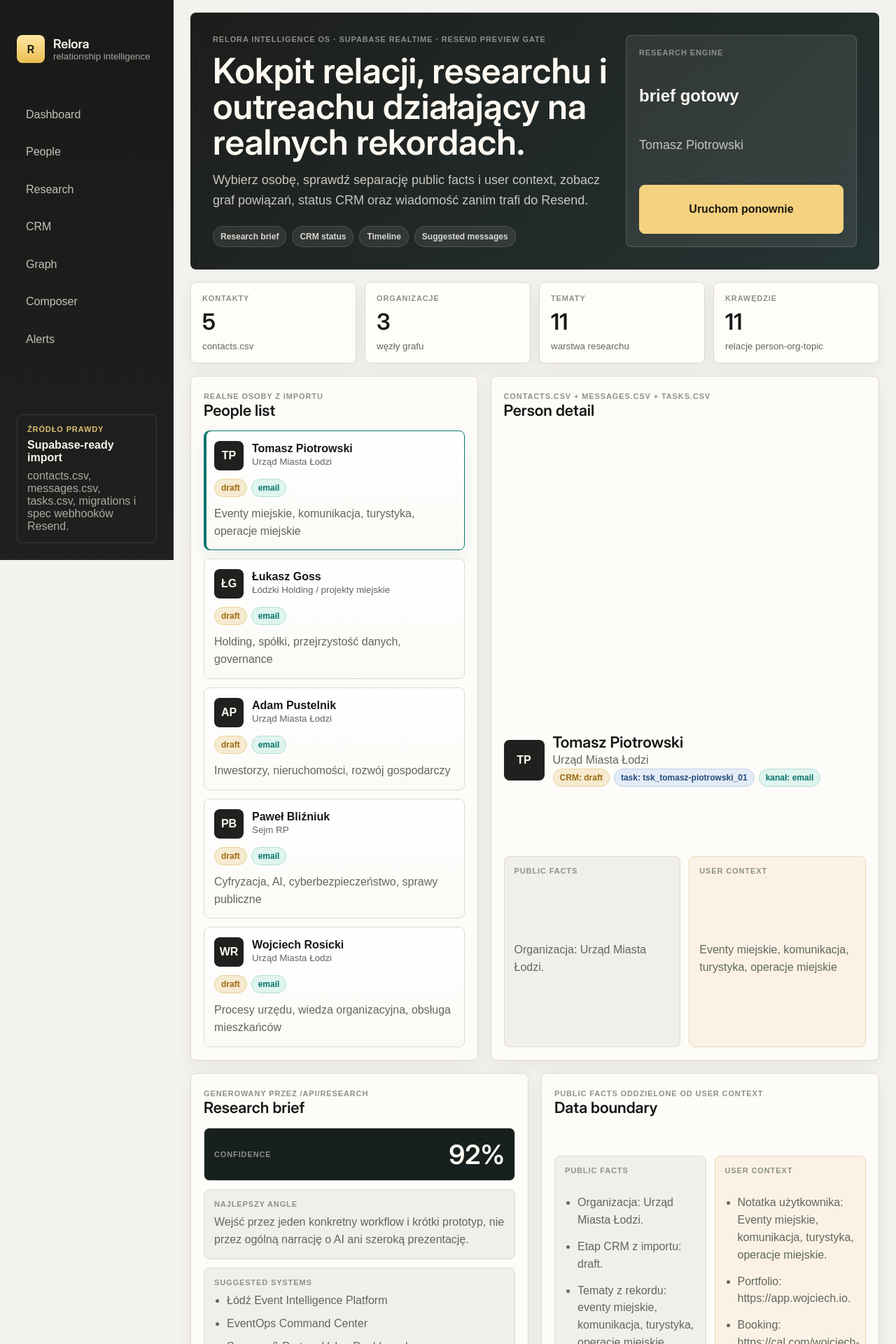
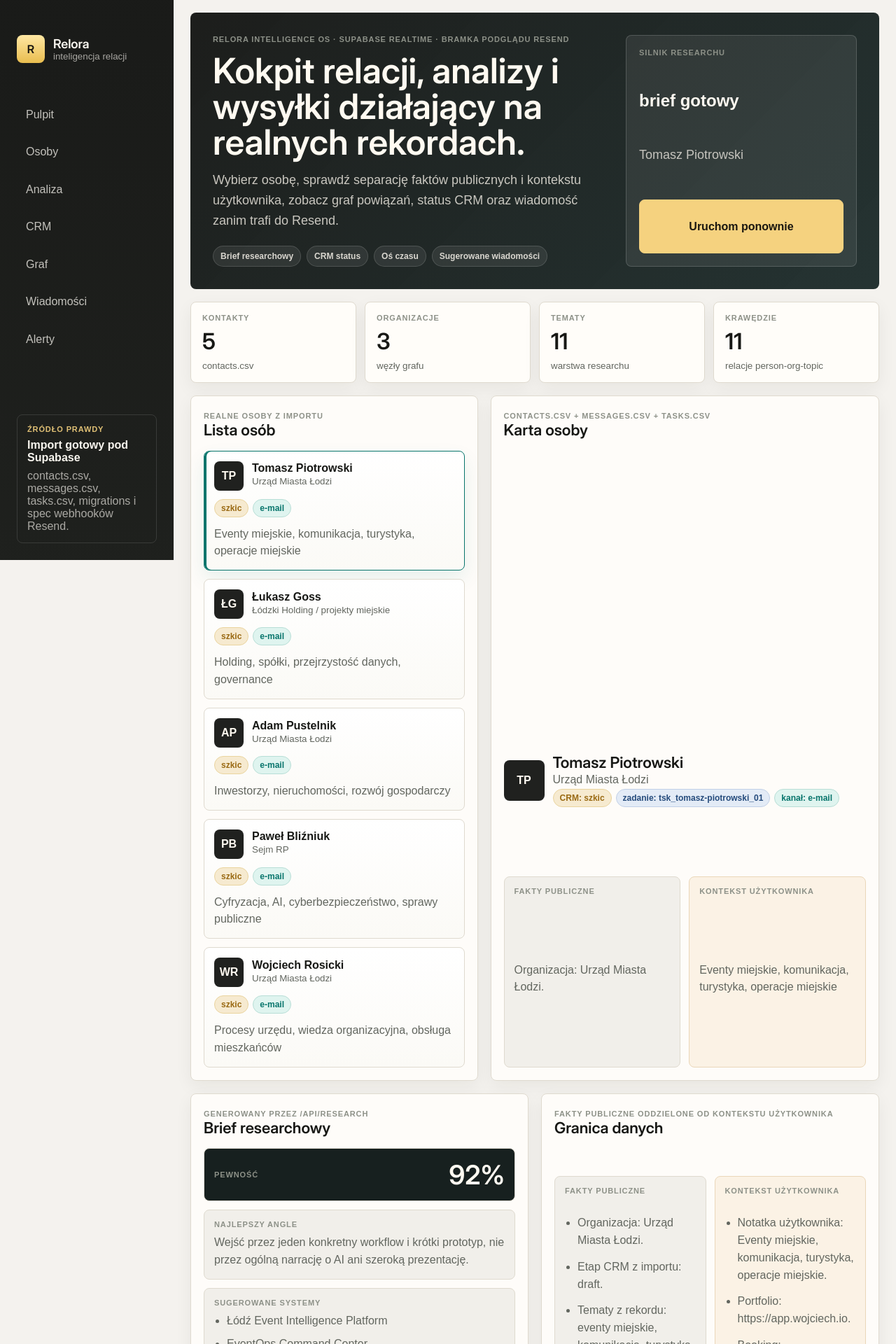
Before and after one commit to wojciechluszczynski/relora, a Next.js app: page / in a window 1280 px wide. Shown: the top 1920 px of the page at 70% size. Built offline with nearby package versions, Linux system fonts and the light colour scheme; a web font is replaced by a local one.

Commit message:
Polish Relora interface labels

```diff
--- a/src/app/layout.tsx
+++ b/src/app/layout.tsx
@@ -3,7 +3,7 @@ import "./globals.css";
 
 export const metadata: Metadata = {
   title: "Relora",
-  description: "Kokpit relacji, researchu, CRM i outreachu z podglądem wiadomości.",
+  description: "Kokpit relacji, analizy, CRM i wysyłki z podglądem wiadomości.",
 };
 
 export default function RootLayout({
--- a/src/components/relora-app.tsx
+++ b/src/components/relora-app.tsx
@@ -9,20 +9,30 @@ import { Avatar, Badge, Panel } from "./ui";
 type EngineStatus = "idle" | "running" | "ready" | "error";
 
 const navigation = [
-  ["Dashboard", "#dashboard"],
-  ["People", "#people"],
-  ["Research", "#research"],
+  ["Pulpit", "#dashboard"],
+  ["Osoby", "#people"],
+  ["Analiza", "#research"],
   ["CRM", "#crm"],
-  ["Graph", "#graph"],
-  ["Composer", "#composer"],
-  ["Alerts", "#alerts"],
+  ["Graf", "#graph"],
+  ["Wiadomości", "#composer"],
+  ["Alerty", "#alerts"],
 ] as const;
 
 const crmColumns = [
   { id: "todo", label: "Do przygotowania", hint: "zadania z importu" },
-  { id: "draft", label: "Draft", hint: "wiadomość gotowa do preview" },
-  { id: "preview", label: "Preview", hint: "wymaga akceptacji" },
+  { id: "draft", label: "Szkic", hint: "wiadomość gotowa do podglądu" },
+  { id: "preview", label: "Podgląd", hint: "wymaga akceptacji" },
 ] as const;
+
+function crmStageLabel(stage: string) {
+  if (stage === "draft") return "szkic";
+  return stage;
+}
+
+function channelLabel(channel: string) {
+  if (channel === "email") return "e-mail";
+  return channel;
+}
 
 function statusLabel(status: EngineStatus) {
   if (status === "running") return "research pracuje";
@@ -96,7 +106,7 @@ export function ReloraApp() {
           <span className="brand-mark">R</span>
           <span>
             <strong>Relora</strong>
-            <small>relationship intelligence</small>
+            <small>inteligencja relacji</small>
           </span>
         </a>
 
@@ -110,7 +120,7 @@ export function ReloraApp() {
 
         <div className="rail-card">
           <span>Źródło prawdy</span>
-          <strong>Supabase-ready import</strong>
+          <strong>Import gotowy pod Supabase</strong>
           <p>contacts.csv, messages.csv, tasks.csv, migrations i spec webhooków Resend.</p>
         </div>
       </aside>
@@ -118,22 +128,22 @@ export function ReloraApp() {
       <div className="workspace">
         <header className="hero" id="dashboard">
           <div className="hero-copy">
-            <span className="eyebrow">Relora Intelligence OS · Supabase realtime · Resend preview gate</span>
-            <h1>Kokpit relacji, researchu i outreachu działający na realnych rekordach.</h1>
+            <span className="eyebrow">Relora Intelligence OS · Supabase realtime · bramka podglądu Resend</span>
+            <h1>Kokpit relacji, analizy i wysyłki działający na realnych rekordach.</h1>
             <p>
-              Wybierz osobę, sprawdź separację public facts i user context, zobacz graf powiązań,
+              Wybierz osobę, sprawdź separację faktów publicznych i kontekstu użytkownika, zobacz graf powiązań,
               status CRM oraz wiadomość zanim trafi do Resend.
             </p>
             <div className="hero-strip" aria-label="Architektura aplikacji">
-              <span>Research brief</span>
+              <span>Brief researchowy</span>
               <span>CRM status</span>
-              <span>Timeline</span>
-              <span>Suggested messages</span>
+              <span>Oś czasu</span>
+              <span>Sugerowane wiadomości</span>
             </div>
           </div>
 
           <div className="engine-card" aria-live="polite">
-            <span>Research engine</span>
+            <span>Silnik researchu</span>
             <strong>{statusLabel(engineStatus)}</strong>
             <p>{selected.name}</p>
             <button className="button button-primary" onClick={() => runResearch(selected)} type="button">
@@ -166,7 +176,7 @@ export function ReloraApp() {
         </section>
 
         <section className="content-grid content-grid-people" id="people">
-          <Panel title="People list" eyebrow="realne osoby z importu">
+          <Panel title="Lista osób" eyebrow="realne osoby z importu">
             <div className="people-list">
               {contacts.map((person) => (
                 <button
@@ -184,8 +194,8 @@ export function ReloraApp() {
                     </span>
                   </span>
                   <span className="tag-row">
-                    <Badge tone="gold">{person.stage}</Badge>
-                    <Badge tone="teal">{person.channel}</Badge>
+                    <Badge tone="gold">{crmStageLabel(person.stage)}</Badge>
+                    <Badge tone="teal">{channelLabel(person.channel)}</Badge>
                   </span>
                   <span className="person-note">{person.notes}</span>
                 </button>
@@ -193,7 +203,7 @@ export function ReloraApp() {
             </div>
           </Panel>
 
-          <Panel title="Person detail" eyebrow={selected.source}>
+          <Panel title="Karta osoby" eyebrow={selected.source}>
             <article className="person-detail">
               <div className="identity-row">
                 <Avatar initials={selected.initials} size="lg" />
@@ -201,20 +211,20 @@ export function ReloraApp() {
                   <h2>{selected.name}</h2>
                   <p>{selected.organization}</p>
                   <div className="tag-row">
-                    <Badge tone="gold">CRM: {selected.stage}</Badge>
-                    <Badge tone="blue">task: {selected.taskId}</Badge>
-                    <Badge tone="teal">kanał: {selected.channel}</Badge>
+                    <Badge tone="gold">CRM: {crmStageLabel(selected.stage)}</Badge>
+                    <Badge tone="blue">zadanie: {selected.taskId}</Badge>
+                    <Badge tone="teal">kanał: {channelLabel(selected.channel)}</Badge>
                   </div>
                 </div>
               </div>
 
               <div className="detail-grid">
                 <div className="data-box">
-                  <span>Public facts</span>
+                  <span>Fakty publiczne</span>
                   <p>{brief?.publicFacts[0] ?? `Organizacja: ${selected.organization}.`}</p>
                 </div>
                 <div className="data-box data-box-private">
-                  <span>User context</span>
+                  <span>Kontekst użytkownika</span>
                   <p>{selected.notes}</p>
                 </div>
               </div>
@@ -223,11 +233,11 @@ export function ReloraApp() {
         </section>
 
         <section className="content-grid" id="research">
-          <Panel title="Research brief" eyebrow="generowany przez /api/research">
+          <Panel title="Brief researchowy" eyebrow="generowany przez /api/research">
             {brief ? (
               <div className="research-stack">
                 <div className="research-score">
-                  <span>Confidence</span>
+                  <span>Pewność</span>
                   <strong>{brief.confidence}%</strong>
                 </div>
                 <div className="data-box">
@@ -235,7 +245,7 @@ export function ReloraApp() {
                   <p>{brief.suggestedAngle}</p>
                 </div>
                 <div className="data-box">
-                  <span>Suggested systems</span>
+                  <span>Sugerowane systemy</span>
                   <ul>
                     {brief.suggestedSystems.map((system) => (
                       <li key={system}>{system}</li>
@@ -248,15 +258,15 @@ export function ReloraApp() {
                 </div>
               </div>
             ) : (
-              <div className="empty-state">Research engine czeka na wynik.</div>
+              <div className="empty-state">Silnik researchu czeka na wynik.</div>
             )}
           </Panel>
 
-          <Panel title="Data boundary" eyebrow="public facts oddzielone od user context">
+          <Panel title="Granica danych" eyebrow="fakty publiczne oddzielone od kontekstu użytkownika">
             {brief ? (
               <div className="boundary-grid">
                 <div className="data-box">
-                  <span>Public facts</span>
+                  <span>Fakty publiczne</span>
                   <ul>
                     {brief.publicFacts.map((fact) => (
                       <li key={fact}>{fact}</li>
@@ -264,7 +274,7 @@ export function ReloraApp() {
                   </ul>
                 </div>
                 <div className="data-box data-box-private">
-                  <span>User context</span>
+                  <span>Kontekst użytkownika</span>
                   <ul>
                     {brief.userContext.map((fact) => (
                       <li key={fact}>{fact}</li>
@@ -279,7 +289,7 @@ export function ReloraApp() {
         </section>
 
         <section className="content-grid content-grid-crm" id="crm">
-          <Panel title="CRM board" eyebrow="statusy z importu, bez sztucznych leadów">
+          <Panel title="Tablica CRM" eyebrow="statusy z importu, bez sztucznych leadów">
             <div className="crm-board">
               {crmColumns.map((column) => (
                 <section className="crm-column" key={column.id}>
@@ -307,25 +317,25 @@ export function ReloraApp() {
             </div>
           </Panel>
 
-          <Panel title="Timeline" eyebrow="osoba ma historię i następny krok">
+          <Panel title="Oś czasu" eyebrow="osoba ma historię i następny krok">
             <ol className="timeline">
               <li>
                 <span>Import</span>
                 <p>Dodano kontakt, wiadomość i zadanie z paczki źródłowej.</p>
               </li>
               <li>
-                <span>Research</span>
-                <p>Brief dla {selected.name} budowany na danych public facts i user context.</p>
+                <span>Analiza</span>
+                <p>Brief dla {selected.name} budowany na faktach publicznych i kontekście użytkownika.</p>
               </li>
               <li>
                 <span>Następny krok</span>
-                <p>Preview wiadomości, ręczna akceptacja i dopiero potem wysyłka przez Resend.</p>
+                <p>Podgląd wiadomości, ręczna akceptacja i dopiero potem wysyłka przez Resend.</p>
               </li>
             </ol>
           </Panel>
         </section>
 
-        <Panel title="Relationship graph" eyebrow="powiązane węzły osoby, organizacji i tematów">
+        <Panel title="Graf relacji" eyebrow="powiązane węzły osoby, organizacji i tematów">
           <RelationshipGraph selectedId={selected.id} onSelectPerson={setSelectedId} />
           <div className="graph-summary">
             <span>Aktywne relacje dla {selected.name}</span>
@@ -334,7 +344,7 @@ export function ReloraApp() {
         </Panel>
 
         <section id="composer">
-          <Panel title="Message composer" eyebrow="preview przed Resend">
+          <Panel title="Kompozytor wiadomości" eyebrow="podgląd przed Resend">
             <div className="composer-grid">
               <form className="draft-form">
                 <label>
@@ -352,13 +362,13 @@ export function ReloraApp() {
               </form>
 
               <article className="message-preview">
-                <span>Preview wiadomości</span>
+                <span>Podgląd wiadomości</span>
                 <h3>{selected.subject}</h3>
                 <p>{selected.message}</p>
                 <div className="preview-actions">
-                  <Badge tone="gold">preview_required</Badge>
+                  <Badge tone="gold">wymagany podgląd</Badge>
                   <button className="button" type="button">
-                    Zapisz draft
+                    Zapisz szkic
                   </button>
                   <button className="button button-primary" type="button">
                     Akceptuj preview
@@ -369,7 +379,7 @@ export function ReloraApp() {
           </Panel>
         </section>
 
-        <Panel title="Alerts center" eyebrow="resend/webhook-spec.md">
+        <Panel title="Centrum alertów" eyebrow="resend/webhook-spec.md">
           <div className="alerts-center" id="alerts">
             <strong>Brak realnych alertów w dostarczonych danych.</strong>
             <p>
```
